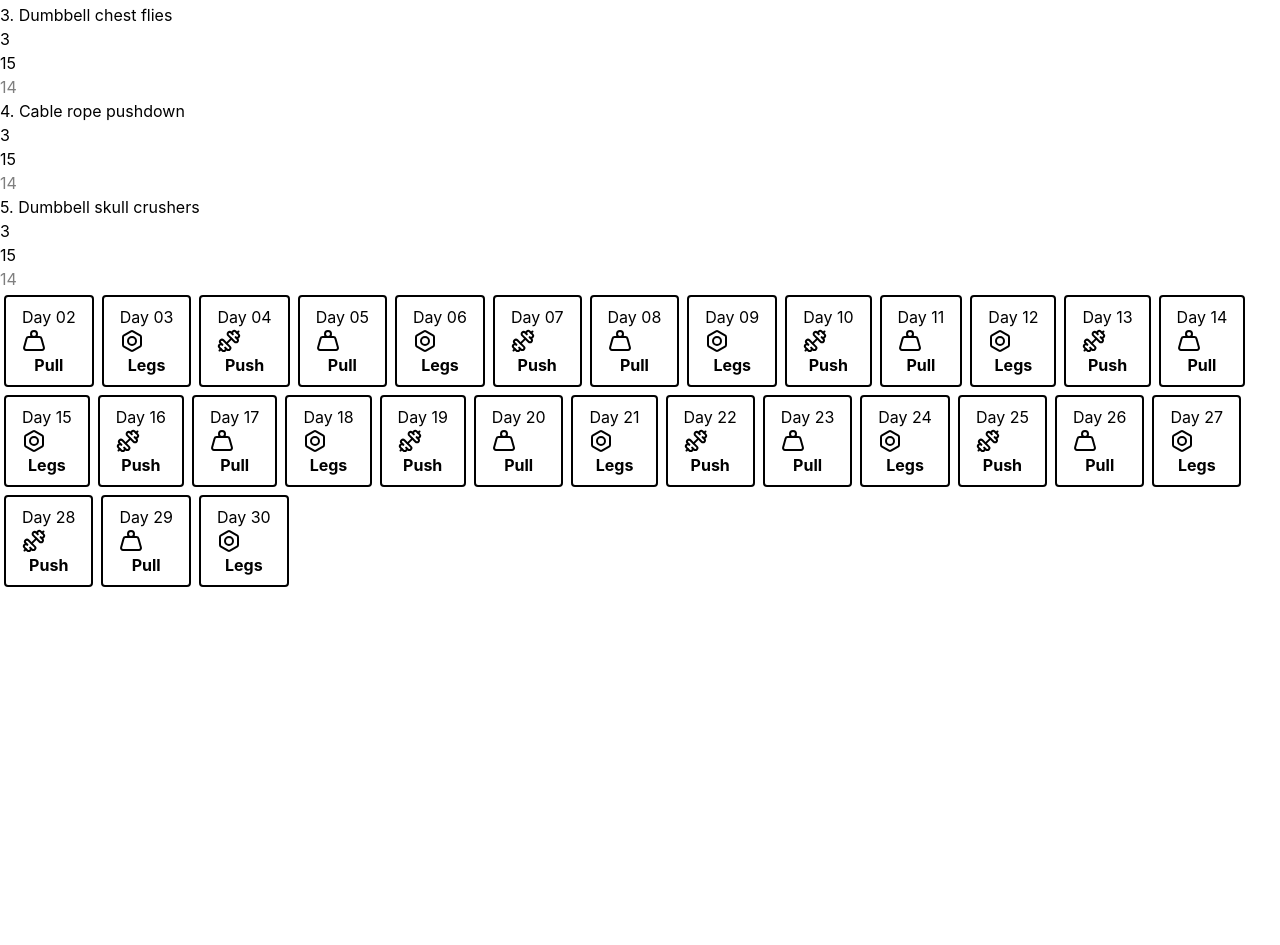
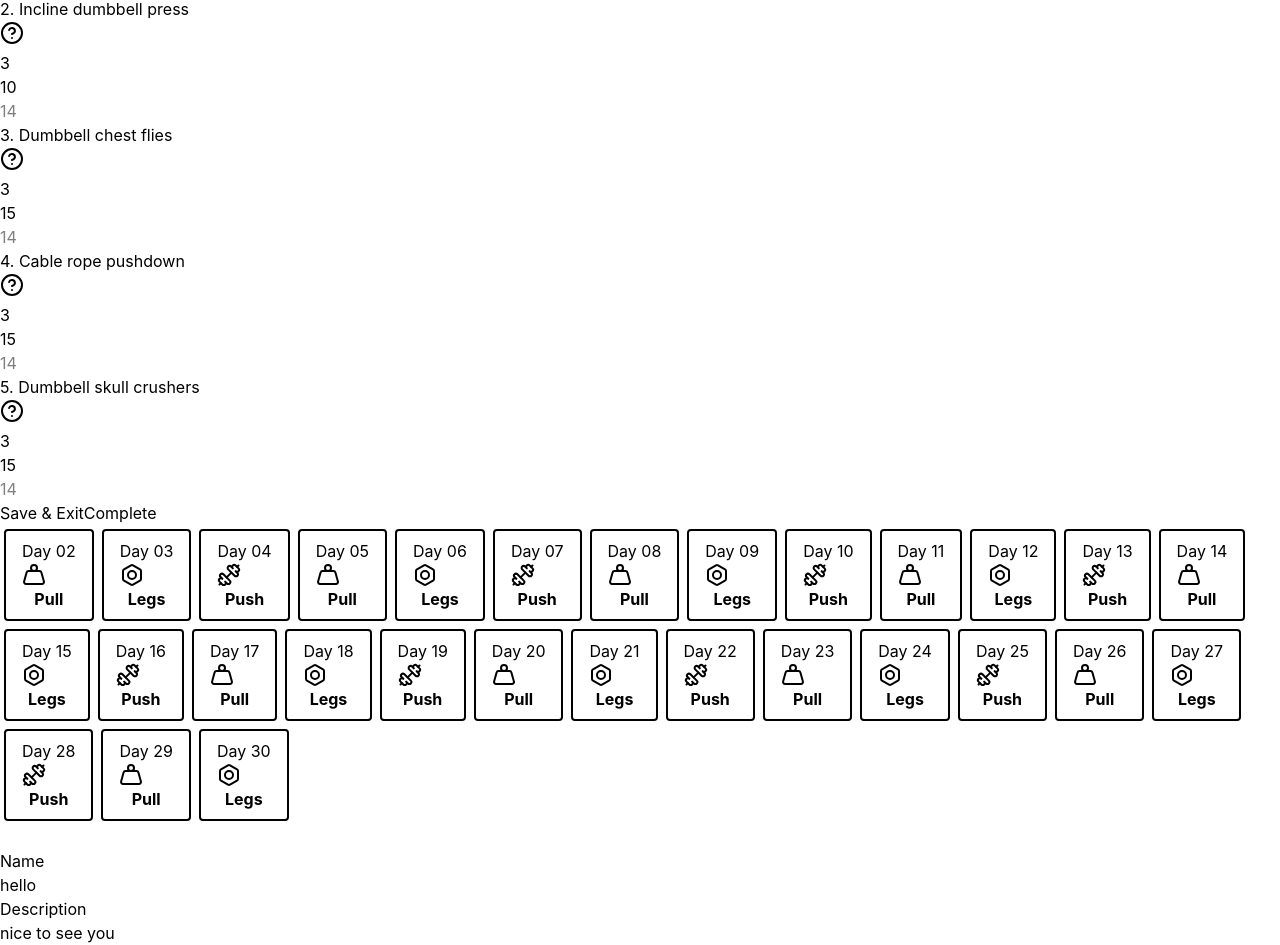
Before and after one commit to Trang217/workout-plan, a React (Vite) app: page / in a window 1280 px wide. Shown: the part 1277-2222 px from the top of the page. Before the commit the page ends 1868 px from the top, so only its background shows below. Built offline with nearby package versions, Linux system fonts and the light colour scheme.

Commit message:
add modal

```diff
--- a/index.html
+++ b/index.html
@@ -8,6 +8,7 @@
   </head>
   <body>
     <div id="root"></div>
+    <div id="portal"></div>
     <script type="module" src="/src/main.tsx"></script>
   </body>
 </html>
--- a/src/components/Modal.tsx
+++ b/src/components/Modal.tsx
@@ -1,5 +1,29 @@
-function Modal() {
-  return <div>modal</div>;
+import { createPortal } from "react-dom";
+import type { ExerciseDescription } from "../utils/plan_db";
+
+interface ModalProps {
+  showExerciseDescription: ExerciseDescription;
+  handleCloseModal: () => void;
+}
+function Modal({ showExerciseDescription, handleCloseModal }: ModalProps) {
+  const { name, desc } = showExerciseDescription;
+  return createPortal(
+    <div>
+      <button onClick={handleCloseModal} />
+      <div>
+        <div>
+          <h6>Name</h6>
+          <h2>{name.replaceAll("-", " ")}</h2>
+        </div>
+
+        <div>
+          <h6>Description</h6>
+          <p>{desc}</p>
+        </div>
+      </div>
+    </div>,
+    document.getElementById("portal")!,
+  );
 }
 
 export default Modal;
--- a/src/components/WorkoutCard.tsx
+++ b/src/components/WorkoutCard.tsx
@@ -1,6 +1,11 @@
-import { Bolt, Dumbbell, Weight } from "lucide-react";
-import type { WorkoutPlan, WorkoutType } from "../utils/plan_db";
+import { Bolt, CircleQuestionMarkIcon, Dumbbell, Weight } from "lucide-react";
+import type {
+  ExerciseDescription,
+  WorkoutPlan,
+  WorkoutType,
+} from "../utils/plan_db";
 import React from "react";
+import Modal from "./Modal";
 
 interface WorkoutCardProps {
   trainingPlan: WorkoutPlan;
@@ -15,6 +20,10 @@ function WorkoutCard({
   dayNum,
 }: WorkoutCardProps) {
   const { warmup, workout } = trainingPlan;
+  const showExerciseDescription: ExerciseDescription = {
+    name: "hello",
+    desc: "nice to see you ",
+  };
   const icon =
     workoutIndex % 3 === 0 ? (
       <Dumbbell />
@@ -25,6 +34,10 @@ function WorkoutCard({
     );
   return (
     <div>
+      <Modal
+        showExerciseDescription={showExerciseDescription}
+        handleCloseModal={() => {}}
+      />
       <div>
         <div>
           <p>Day {dayNum}</p>
@@ -53,6 +66,9 @@ function WorkoutCard({
                 <p>
                   {warmup_index + 1}. {warmupEx.name}
                 </p>
+                <button>
+                  <CircleQuestionMarkIcon />
+                </button>
               </div>
               <p>{warmupEx.sets}</p>
               <p>{warmupEx.reps}</p>
@@ -77,6 +93,9 @@ function WorkoutCard({
                 <p>
                   {workout_index + 1}. {workoutEx.name}
                 </p>
+                <button>
+                  <CircleQuestionMarkIcon />
+                </button>
               </div>
               <p>{workoutEx.sets}</p>
               <p>{workoutEx.reps}</p>
@@ -85,6 +104,11 @@ function WorkoutCard({
           );
         })}
       </div>
+
+      <div>
+        <button>Save & Exit</button>
+        <button disabled={true}>Complete</button>
+      </div>
     </div>
   );
 }
--- a/src/utils/plan_db.ts
+++ b/src/utils/plan_db.ts
@@ -2,6 +2,11 @@ export interface Exercise {
   name: string;
   sets: number;
   reps: number;
+}
+
+export interface ExerciseDescription {
+  name: string;
+  desc: string;
 }
 
 export type WorkoutType = "Push" | "Pull" | "Legs";
```
